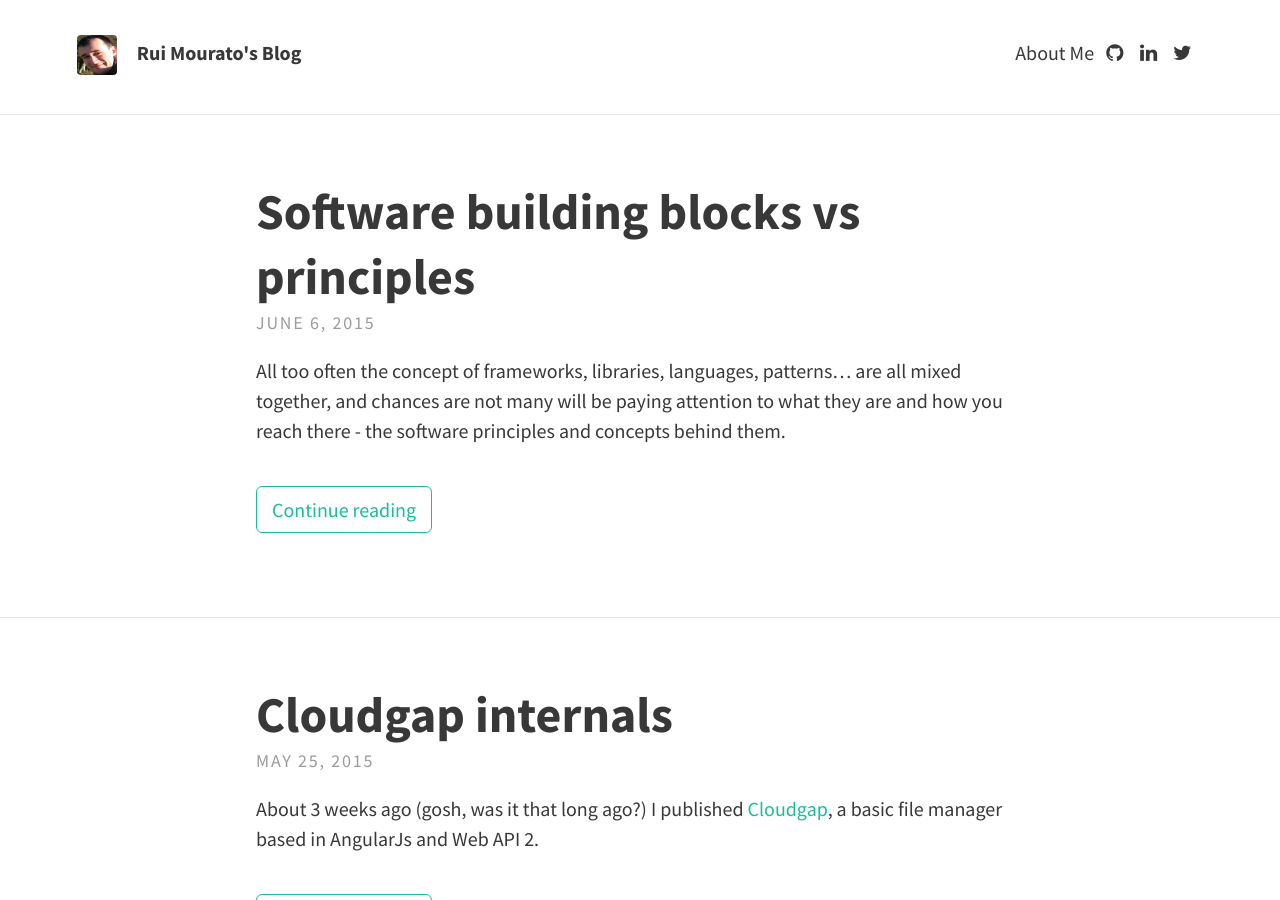
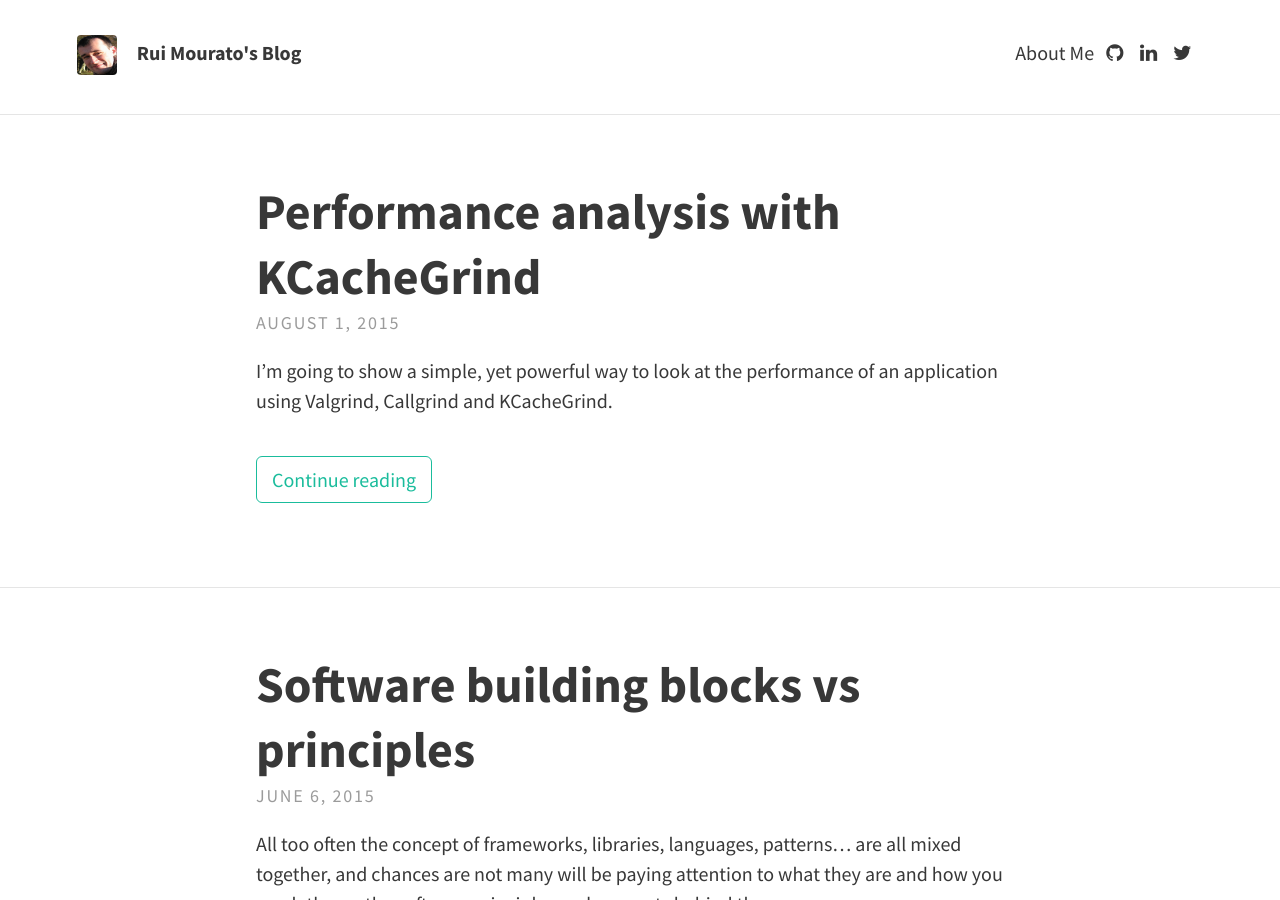
Before and after one commit to rmourato/rmourato.github.io, a Jekyll site: the page built from index.html, in a window 1280 px wide and 900 px high. Built offline with Jekyll 4.4.1, drawn with Linux system fonts in a browser that asks for light colours; nearby versions of some CDN libraries; the list of posts is cut into pages by our own code; some of the changed lines change nothing that is shown; some of the changed text lies outside the part shown.

Commit message:
Article on kcachegrind

```diff
--- a/_config.yml
+++ b/_config.yml
@@ -42,7 +42,7 @@ theme:
 
   # Scripts
   google_analytics: UA-63241218-1
-  #disqus_shortname: ruimourato
+  disqus_shortname: ruimourato
   #katex: true # Enable if using math markup
 
   # Localization strings
--- /dev/null
+++ b/_posts/2015-08-01-performance-kcachegrind.md
@@ -0,0 +1,193 @@
+---
+layout: post
+title: "Performance analysis with KCacheGrind"
+description: "SOLID principles applied"
+tags: [C, Valgrind, Callgrind, KCacheGrind, Performance, Profiling]
+#comments: true
+#share: true
+---
+
+I'm going to show a simple, yet powerful way to look
+at the performance of an application using Valgrind, Callgrind and
+KCacheGrind.
+
+The article is geared towards developers writing software in a Linux environment.
+
+These tools are incredibly useful and probably well known by anyone
+developing in C and C++, but it's still worth mentioning them here and
+showing what they are capable of for quickly analysing a program and
+finding out where optimization opportunities are.
+
+I just had to use them recently and would be lost without them.
+
+If you don't have them installed already, the packages should be readily
+available for your favorite distro. In Debian, just install the
+'valgrind' and 'kcachegrind' packages and any dependencies they have
+and you should be good to go.
+
+Everything setup up? Let's jump right in then.
+
+# Generating a callgrind analysis
+
+Callgrind is a tool offered as part of Valgrind.
+
+While Valgrind focuses on reporting errors in your application, such as
+uninitialized variables, memory leaks and a number of other bugs, callgrind
+builds a call graph for your program.
+
+Assuming you have already built your binary, the simplest way of
+getting this output is to run the following from your command line,
+assuming your terminal is in the same folder as your binary ("app",
+here, is your executable's name):
+
+{% highlight ksh %}
+valgrind --tool=callgrind -v ./app
+{% endhighlight %}
+
+Now, if you look at the output (callgrind.out.PID) you won't be necessarily delighted, and it
+doesn't help us much in terms of looking at performance. This is why we
+now feed this into KCacheGrind to give us a graphical representation of
+what is going on.
+
+# Looking at KCacheGrind's output
+
+If you only have a single callgrind output in your folder you can simply run:
+
+{% highlight ksh %}
+kcachegrind
+{% endhighlight %}
+
+Otherwise, specify your run's output by passing it in, e.g:
+
+{% highlight ksh %}
+kcachegrind callgrind.out.7719
+{% endhighlight %}
+
+Assuming everything went well and it loaded Callgrind's output, you
+should now see KCacheGrind's window.
+
+# Profiling a simple app
+
+Take the following program as an example.
+
+{% highlight C %}
+
+#include <stdio.h>
+#include <stdint.h>
+
+static int loop (
+    const int max)
+{
+    int i = 0;
+    while (i < max)
+        ++i;
+    return i;
+}
+
+static int recurse (
+    const int max,
+    int* call_num)
+{
+    ++(*call_num);
+    if (*call_num < max)
+        recurse (max, call_num);
+    return *call_num;
+}
+
+static int find_random (
+    const int     max_attempts,
+    const uint8_t num_to_find)
+{
+    const uint8_t max = 255;
+    srand (time(NULL));
+
+    int hits = 0;
+    int i = max_attempts;
+    while (i--)
+    {
+        int rand_num = rand() % max;
+        if (rand_num == num_to_find)
+            ++hits;
+    }
+
+    return hits;
+}
+
+int main(int argc, char *argv[])
+{
+    const int max = 100000;
+    int call_num = 0;
+
+    printf ("Looped %d times\n", loop (max));
+    printf ("Recursed %d times\n", recurse (max, &call_num));
+
+    uint8_t num_to_find = 55;
+    int hits = find_random (max, num_to_find);
+    printf ("Found number '%d' %d times over %d attempts\n",
+            num_to_find, hits, max);
+
+    return 0;
+}
+
+{% endhighlight %}
+
+We have routines that run 100 000 times each. One simply loops through,
+the other recurses and another tries counts the number it found '55'
+from a randomly generated number.
+
+The examples are artificial, but the important here is that your application
+has to spend most of it's time *somewhere*, and that's what we are trying
+to find out.
+
+So, we build the above, generate a call graph and pass it to KCacheGrind.
+
+You should see something like this:
+
+![KCacheGrind screenshot](/img/kcachegrind/kcachegrind.png)
+
+At the left we can see our program's function calls ordered by total
+time spent, so naturally main() sits pretty much at the top because
+that's from where we are calling everything else.
+The 'Called' column presents the number of calls for each function, so
+we can see each has run 100 00 times as we'd expect.
+
+At the top right corner, with the Callee Map selected, you can see a
+block diagram view of the costing of each function relative to others,
+clearly showing our find_random (68.91%), recurse (25.52%) and
+loop (4.44%) functions as taking the vast majority of the time of our
+program, and we can see that find_random has most of it's time spent by the rand
+functions.
+
+If you want to focus on a particular function you can simply select it
+and the results shown will be relative to it.
+
+# "Some of my functions don't show, what gives?"
+
+Well, either it's cost is so insignificant that it sits on the bottom
+of the pile (thus skipped), or if your compiler is using optimization
+flags then it may have been *inlined*.
+
+Function inlining is an optimization that removes the function call
+altogether and inserts that same code into the caller's, so the parent
+function will now be reporting the combined cost of it + your inlined one.
+
+To double-check this is the case, you can run the "nm" utility against
+your program and verify that the symbols for those functions are no longer being
+exported.
+
+# Appreciate the awesome
+
+Stop for a moment and realise how cool this is - all of this
+insight is provided to us with no effort on our part. We didn't have to change
+the application in any way - no code written to timestamp sections of the
+program and report this data out.
+
+Not only is this fantastic while developing, but customers can also use
+the same utilities to generate a callgrind output and send it to you
+so you can have a view of your application's behaviour in production,
+on the customer's own environment, which may be impossible to reproduce.
+
+I've found these tools to be a life saver, especially when working on a large,
+monolithic application.
+
+Anyone writing code in this kind of environment should have these hand.
```
Also changed, not shown: img/kcachegrind/kcachegrind.png (added).
